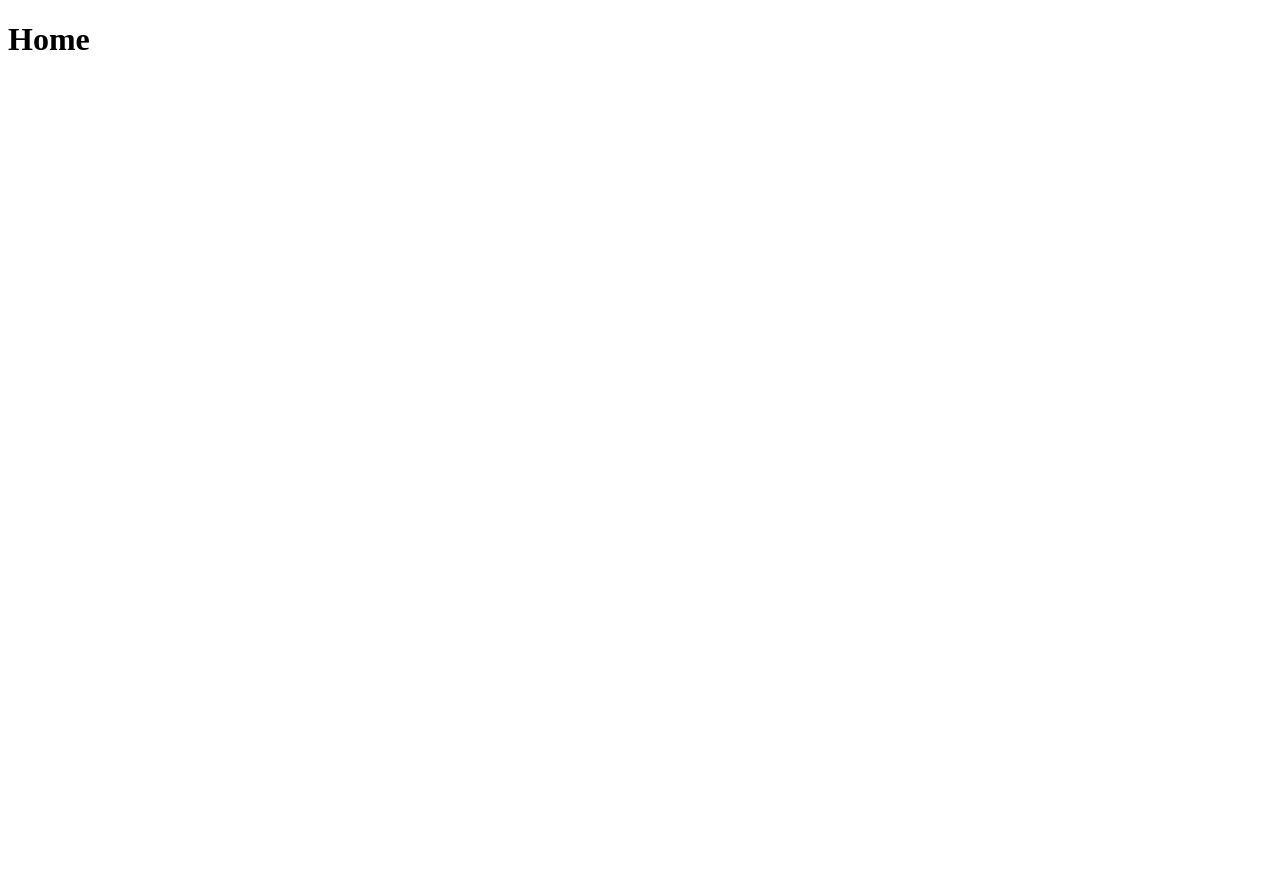
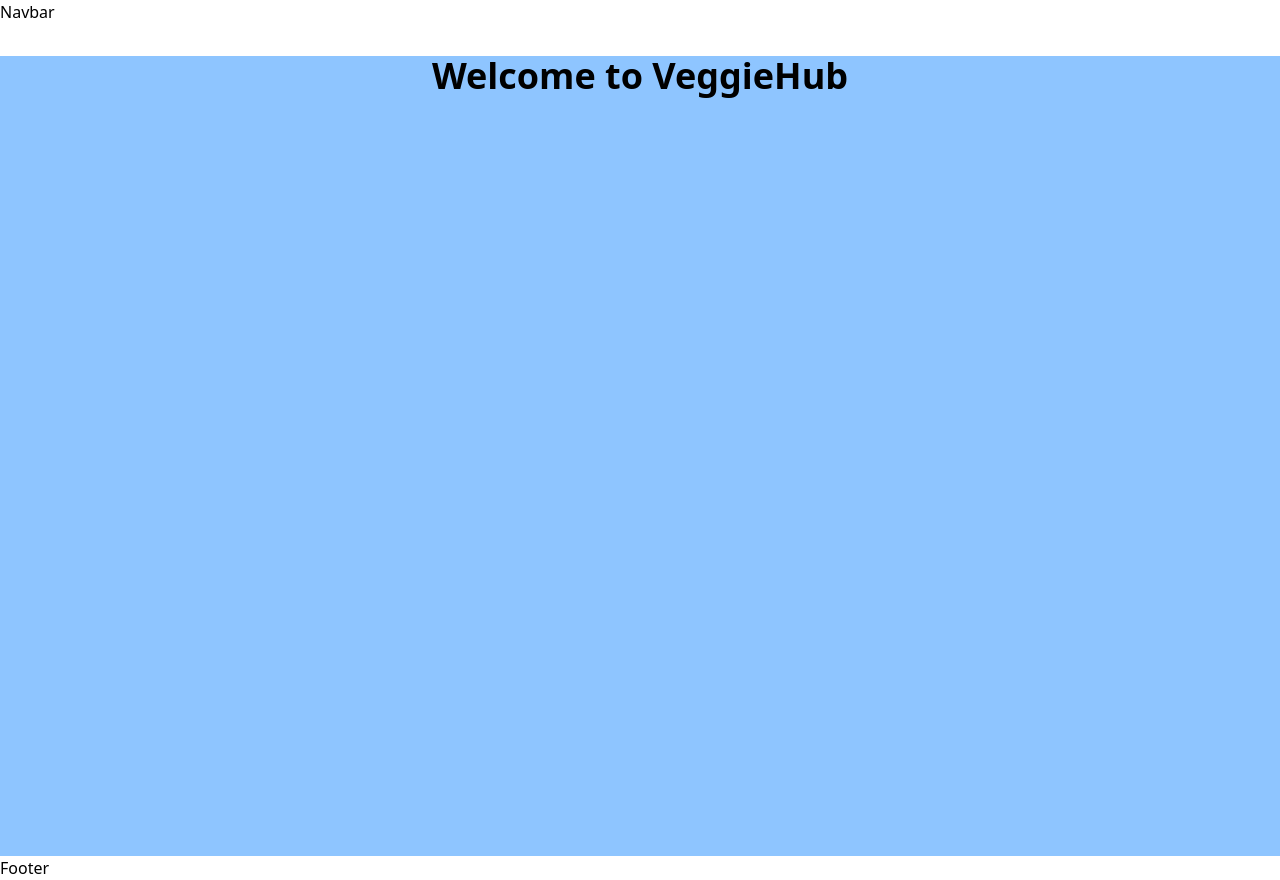
Before and after one commit to pratiksha950/VeggieHub-Tailwind, a React (Vite) app: page / in a window 1280 px wide. Before the commit the page ends 800 px from the top, so only its background shows below. Built offline with nearby package versions, Linux system fonts and the light colour scheme.

Commit message:
navbar added:

```diff
--- a/src/index.css
+++ b/src/index.css
@@ -1 +1,11 @@
 @import "tailwindcss";
+
+h1{
+    @apply text-4xl font-bold text-center my-8;
+}
+h2{
+    @apply text-3xl font-semibold my-6;
+}
+h3{
+    @apply text-2xl font-medium my-4;
+}
--- a/src/main.jsx
+++ b/src/main.jsx
@@ -1,6 +1,7 @@
 import { StrictMode } from 'react'
 import { BrowserRouter,Routes,Route } from "react-router";
 import {createRoot} from "react-dom/client"
+import Home from './views/Home';
 
 
 const root=createRoot(document.getElementById('root'));
@@ -9,7 +10,7 @@
   <>
     <BrowserRouter>
       <Routes>
-        <Route path="/" element={<h1>Home</h1>} />
+        <Route path="/" element={<Home />} />
       </Routes>
     </BrowserRouter>
   </>
--- a/src/views/Home.jsx
+++ b/src/views/Home.jsx
@@ -1,8 +1,18 @@
 import React from 'react'
+import Navbar from './Navbar'
+import Footer from './Footer'
+import '../index.css'
+
 
 function Home() {
   return (
-    <div>Home</div>
+    <div>
+      <Navbar />
+      <div className='min-h-screen bg-blue-300'>
+        <h1>Welcome to VeggieHub</h1>
+      </div>
+      <Footer />
+    </div>
   )
 }
 
--- a/src/views/Navbar.jsx
+++ b/src/views/Navbar.jsx
@@ -2,7 +2,7 @@
 
 function Navbar() {
   return (
-    <div>Navbar</div>
+    <div className='sticky'>Navbar</div>
   )
 }
 
```
